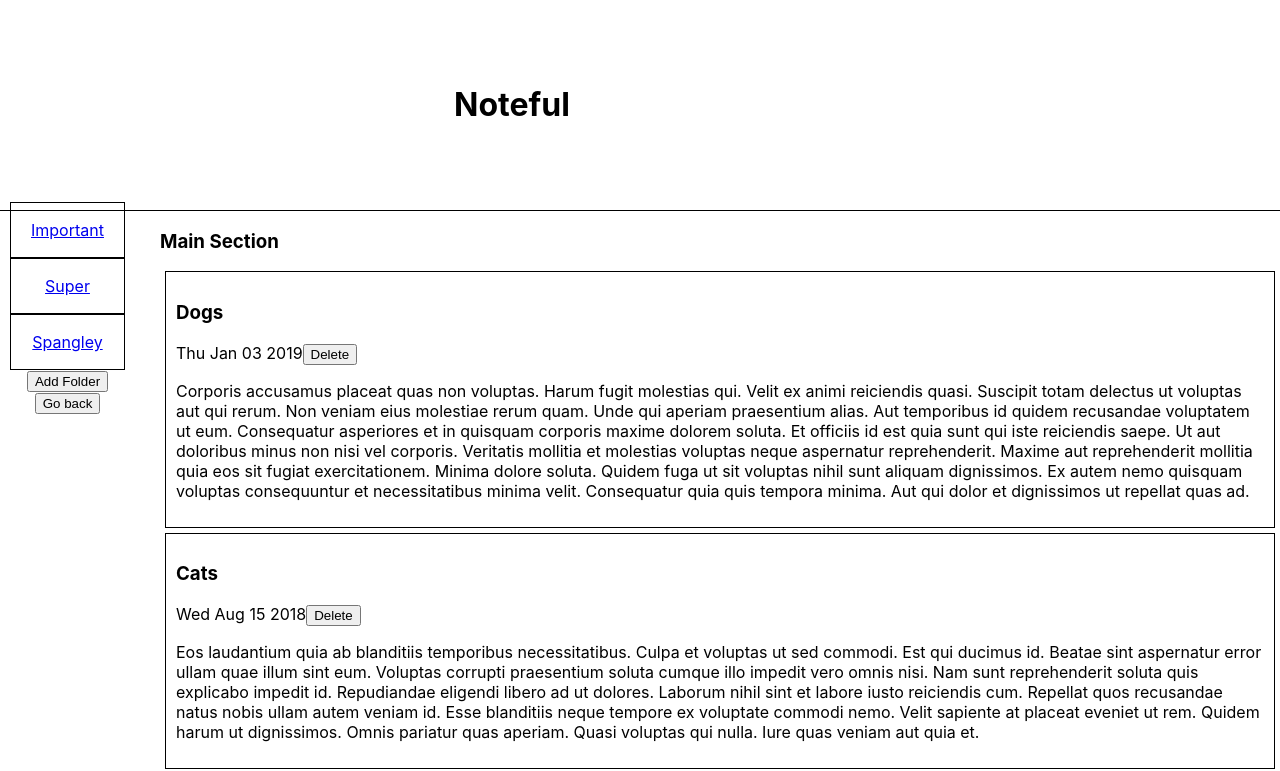
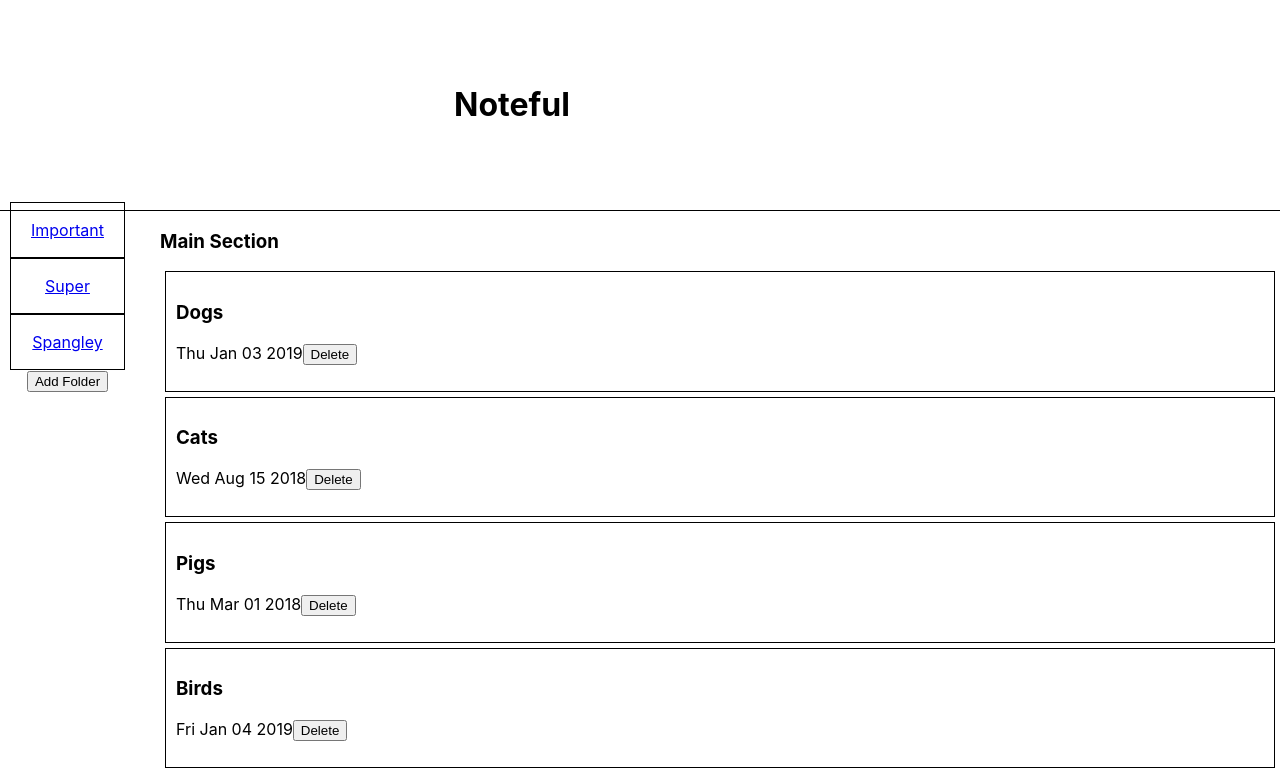
Before and after one commit to thinkful-ei-heron/noteful_wesley-evan, a React (Create React App) app: page / in a window 1280 px wide. Shown: the top 771 px of the page. Built offline with nearby package versions, Linux system fonts and the light colour scheme.

Commit message:
content showing issue resolved

```diff
--- a/src/App.js
+++ b/src/App.js
@@ -22,12 +22,18 @@ function App(){
 
       <Switch>
         <Route
-          exact path= '/'
-          render={()=>{
-           return(
+              path='/folders/:folderId'
+              render={(props)=>{
+                console.log(props.match.params.folderId)
+                const noContentNote = state.notes.filter(note => {
+                  note.content = null;
+                  return note;
+                })
+                const filteredNotes= noContentNote.filter(note => (note.folderId === props.match.params.folderId))
+                return (
                   <div>
                     <MainSection
-                  notes={state.notes}
+                      notes={filteredNotes}
                     />
                     <SideBar
                       folders={state.folders}
@@ -40,12 +46,35 @@ function App(){
               path='/folders/:folderId'
               render={(props)=>{
                 console.log(props.match.params.folderId)
-              const filteredNotes= state.notes.filter(note => (note.folderId === props.match.params.folderId)
-              )
+                const noContentNote = state.notes.filter(note => {
+                  note.content = null;
+                  return note;
+                })
+                const filteredNotes= noContentNote.filter(note => (note.folderId === props.match.params.folderId))
                 return (
                   <div>
                     <MainSection
                       notes={filteredNotes}
+                    />
+                    <SideBar
+                      folders={state.folders}
+                    />
+                  </div>
+                )
+              }}
+              />
+        <Route
+              path='/'
+              render={(props)=>{
+                console.log(props.match.params.folderId)
+                const noContentNote = state.notes.filter(note => {
+                  note.content = null;
+                  return note;
+                })
+                return (
+                  <div>
+                    <MainSection
+                      notes={noContentNote}
                     />
                     <SideBar
                       folders={state.folders}
--- a/src/SideBar/sideBar.js
+++ b/src/SideBar/sideBar.js
@@ -12,7 +12,6 @@ export class SideBar extends Component {
         <FolderList
           folders={this.props.folders}
         />
-        <GoBackButton />
       </div>
     )
   }
```
Lines whose indentation alone changed are shown as unchanged.
